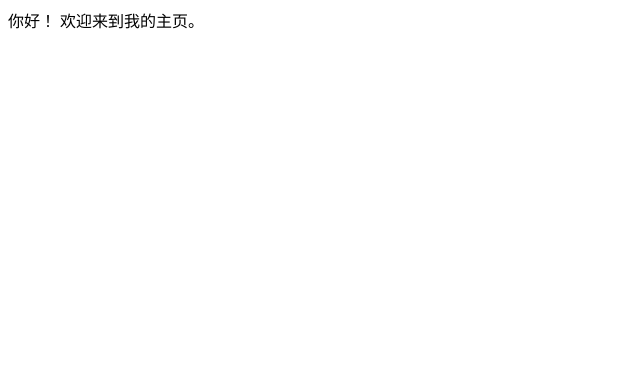
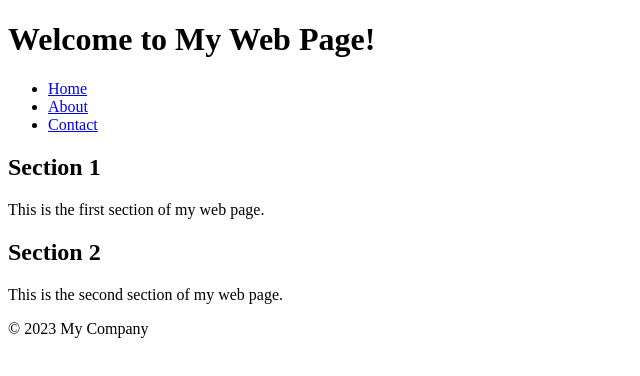
Before and after one commit to ceshi667/ceshi667.github.io, a plain HTML site: page index.html in a window 1280 px wide. Shown: the whole page, without its empty margins (0-640 px from the left). Drawn offline with Linux system fonts and the light colour scheme.

Commit message:
Update index.html

```diff
--- a/index.html
+++ b/index.html
@@ -1,2 +1,35 @@
-你好！
-欢迎来到我的主页。
+<!DOCTYPE html>
+<html>
+<head>
+	<title>My Web Page</title>
+</head>
+<body>
+	<header>
+		<h1>Welcome to My Web Page!</h1>
+	</header>
+	<nav>
+		<ul>
+			<li><a href="#home">Home</a></li>
+			<li><a href="#about">About</a></li>
+			<li><a href="#contact">Contact</a></li>
+		</ul>
+	</nav>
+	<main>
+		<article>
+			<header>
+				<h2>Section 1</h2>
+			</header>
+			<p>This is the first section of my web page.</p>
+		</article>
+		<article>
+			<header>
+				<h2>Section 2</h2>
+			</header>
+			<p>This is the second section of my web page.</p>
+		</article>
+	</main>
+	<footer>
+		<p>&copy; 2023 My Company</p>
+	</footer>
+</body>
+</html>
```
